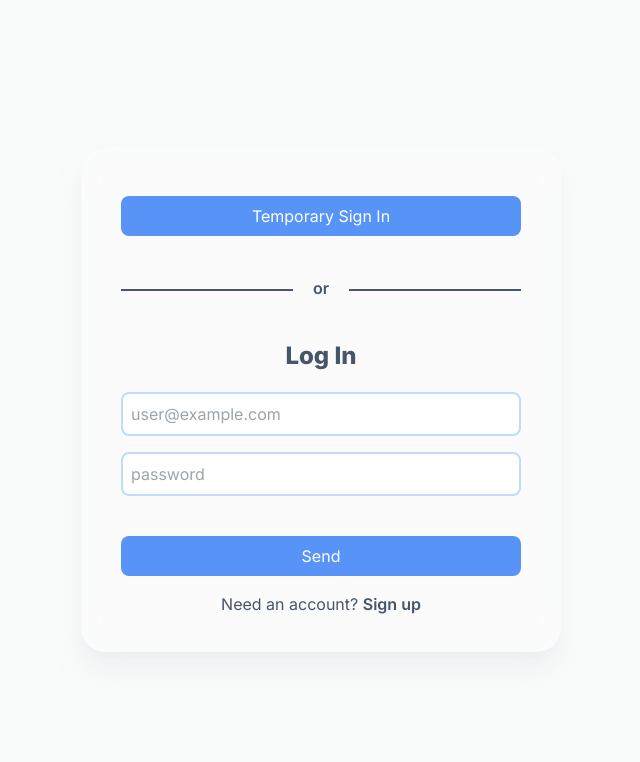
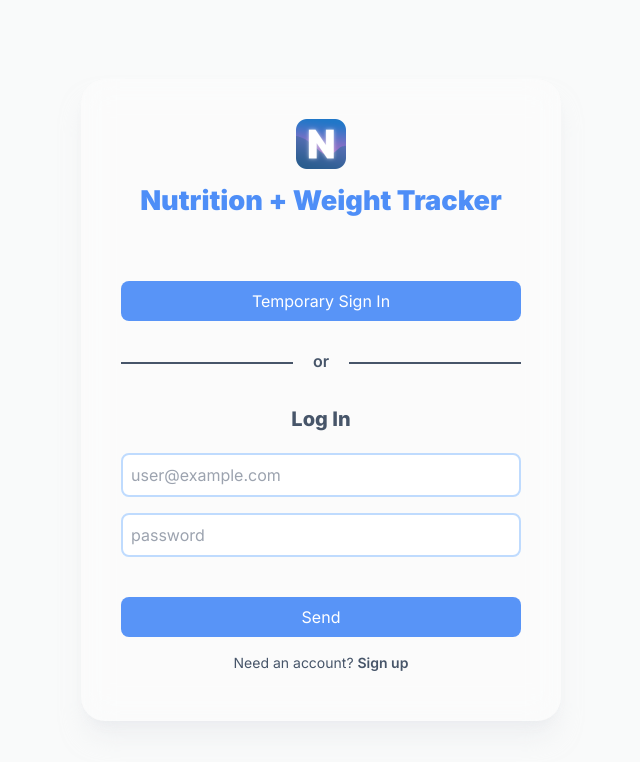
Before and after one commit to ishaan1013/nutrition, a Next.js app: page / in a window 1280 px wide. Shown: the top 762 px of the page, without its empty margins (329-969 px from the left). Built offline with nearby package versions, Linux system fonts and the light colour scheme; no server answers.

Commit message:
account add logo + styling

```diff
--- a/components/account/index.js
+++ b/components/account/index.js
@@ -1,7 +1,9 @@
+import Image from 'next/image'
 import { useState } from "react"
 
 import LogIn from "./logIn"
 import SignUp from "./signUp"
+import Logo from "../../assets/logo.png"
 
 export default function Account() {
     const [isLogIn, setIsLogIn] = useState(true)
@@ -9,19 +11,26 @@ export default function Account() {
     return (
         <>
             <section className="h-full w-full flex items-center justify-center">
-                <div className="w-[30rem] bg-white/30 rounded-3xl shadow-xl shadow-gray-200/50 px-10 py-7 ml-5 relative overflow-hidden backdrop-blur-lg flex items-center justify-center flex-col">
+                <div className="w-[30rem] bg-white/30 rounded-3xl shadow-xl shadow-gray-200/50 p-10 ml-5 relative overflow-hidden backdrop-blur-lg flex items-center justify-center flex-col">
+                    <Image
+                    src={Logo}
+                    width={50}
+                    height={50}
+                    />
+                    <h1 className="mt-3 mb-10 text-[1.7rem] text-blue-500/90 font-black">Nutrition + Weight Tracker</h1>
+
                     {isLogIn ? <LogIn /> : <SignUp />}
                     {isLogIn ?
                     <div
                     onClick={() => setIsLogIn(false)}
                     style={{cursor: "pointer"}}
-                    className="text-slate-600 my-2"
+                    className="text-slate-600 my-2 text-sm"
                     >Need an account? <span className="font-semibold">Sign up</span></div>
                     :
                     <div
                     onClick={() => setIsLogIn(true)}
                     style={{cursor: "pointer"}}
-                    className="text-slate-600 my-2"
+                    className="text-slate-600 my-2 text-sm"
                     >Already have an account? <span className="font-semibold">Log in</span></div>
                     }
                 </div>
--- a/components/account/logIn.js
+++ b/components/account/logIn.js
@@ -73,13 +73,13 @@ export default function Login() {
             className="w-full text-center rounded-lg bg-blue-500/[0.85] hover:bg-blue-500  text-white p-2 mt-5 mb-2 ease-in-out duration-100 cursor-pointer"
             >Temporary Sign In</div>
 
-            <div className="w-full flex justify-center items-center mb-5 mt-8">
+            <div className="w-full flex justify-center items-center mb-3 mt-5">
                 <div className="w-full h-[0.125rem] bg-slate-600"/>
                 <p className="px-5 pb-1 text-slate-600 font-semibold">or</p>
                 <div className="w-full h-[0.125rem] bg-slate-600"/>
             </div>
 
-            <h1 className="mt-4 text-2xl text-slate-600">Log In</h1>
+            <h1 className="mt-4 text-xl text-slate-600">Log In</h1>
             <div>
                 <input
                 id="email"
--- a/components/account/signUp.js
+++ b/components/account/signUp.js
@@ -60,13 +60,13 @@ export default function SignUp() {
             className="w-full text-center rounded-lg bg-blue-500/[0.85] hover:bg-blue-500  text-white p-2 mt-5 mb-2 ease-in-out duration-100 cursor-pointer"
             >Temporary Sign In</div>
 
-            <div className="w-full flex justify-center items-center mb-5 mt-8">
+            <div className="w-full flex justify-center items-center mb-3 mt-5">
                 <div className="w-full h-[0.125rem] bg-slate-600"/>
                 <p className="px-5 pb-1 text-slate-600 font-semibold">or</p>
                 <div className="w-full h-[0.125rem] bg-slate-600"/>
             </div>
 
-            <h1 className="mt-4 text-2xl text-slate-600">Sign Up</h1>
+            <h1 className="mt-4 text-xl text-slate-600">Sign Up</h1>
             <div>
                 <input
                 id="email"
```
Also changed, not shown: assets/logo.png (added).
